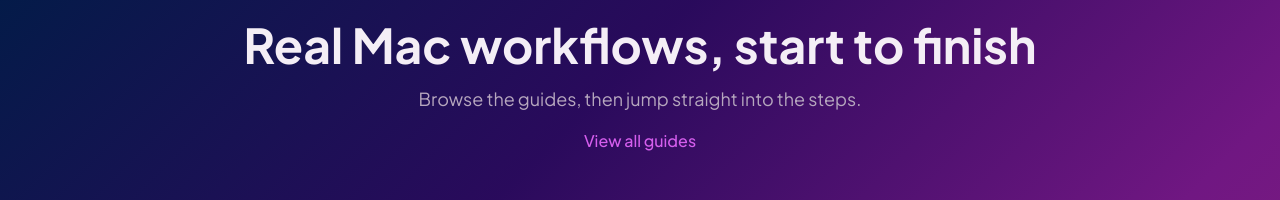
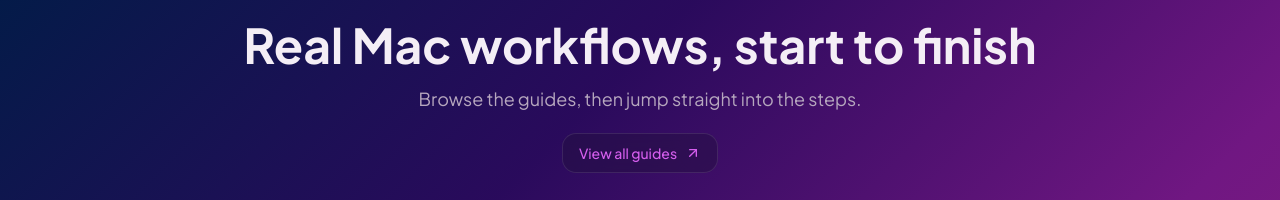
Before and after one commit to NataAntro/Converleon-landing-page, a React (Vite) app: page / in a window 1280 px wide. Shown: the part 2400-2600 px from the top of the page. Built offline with nearby package versions, Linux system fonts and the light colour scheme.

Commit message:
Refine guides link styling

```diff
--- a/src/components/ArticlesCarousel.tsx
+++ b/src/components/ArticlesCarousel.tsx
@@ -23,8 +23,15 @@
           <p className="text-lg text-muted-foreground max-w-3xl mx-auto">
             Browse the guides, then jump straight into the steps.
           </p>
-          <Link to="/guides/" className="mt-4 inline-block font-medium text-primary hover:underline">
+          <Link
+            to="/guides/"
+            className={cn(
+              buttonVariants({ variant: "outline" }),
+              "mt-5 glass-card border-border/60 text-primary hover:bg-accent/50",
+            )}
+          >
             View all guides
+            <ArrowUpRight className="h-4 w-4" />
           </Link>
         </div>
 
```
